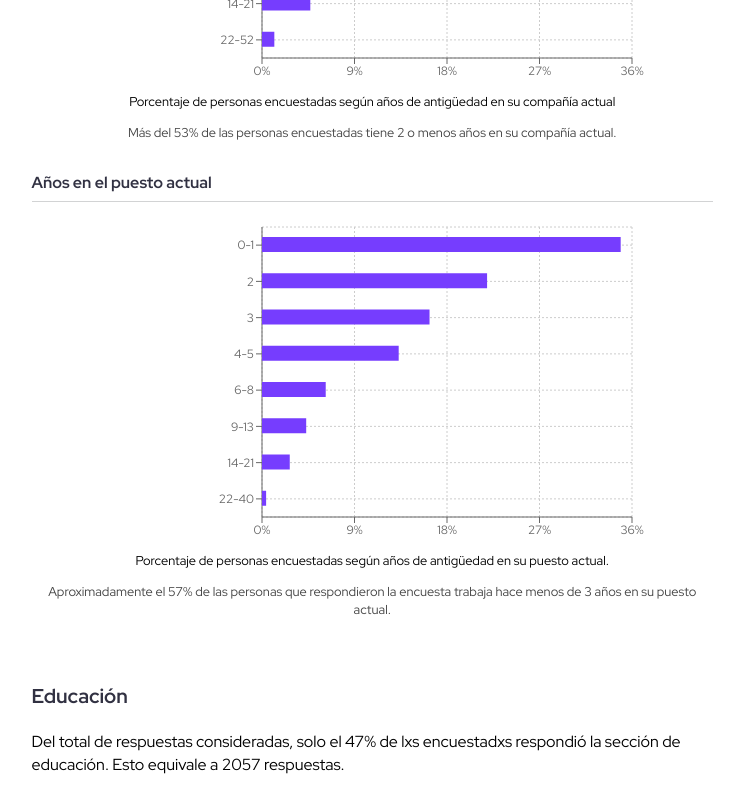
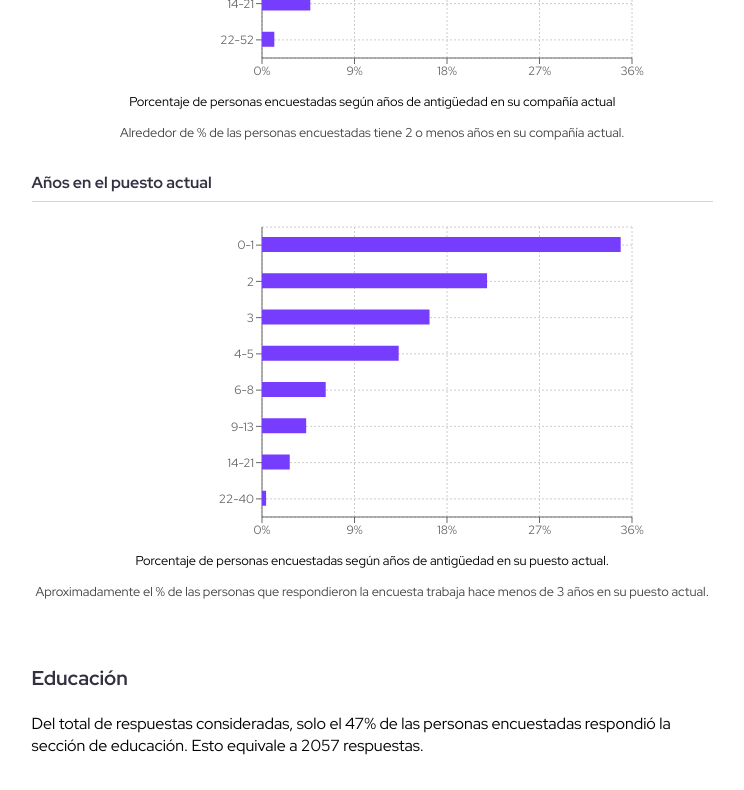
Before and after one commit to msolesp/openqube2024.02, a React (Create React App) app: page / in a window 1280 px wide. Shown: the part 4460-5250 px from the top of the page, without its empty margins (378-1122 px from the left). Built offline with nearby package versions, Linux system fonts and the light colour scheme.

Commit message:
Agregamos archivos de las keys de los gráficos.

```diff
--- a/src/components/Landing/data.js
+++ b/src/components/Landing/data.js
@@ -150,7 +150,7 @@ export default [
                                 caption: 'Porcentaje de personas encuestadas según años de antigüedad en su compañía actual',
                                 description: (<div>
                                     <p>
-                                        Más del 53% de las personas encuestadas tiene 2 o menos años en su compañía actual.
+                                        Alrededor de {charts['years_in_company_2_or_less']}% de las personas encuestadas tiene 2 o menos años en su compañía actual.
                                     </p>
                                 </div>)
                             },
@@ -167,7 +167,7 @@ export default [
                                 description: (
                                     <div>
                                         <p>
-                                            Aproximadamente el 57% de las personas que respondieron la encuesta trabaja hace menos de 3 años en su puesto actual.
+                                            Aproximadamente el {charts['years_in_position_2_or_less']}% de las personas que respondieron la encuesta trabaja hace menos de 3 años en su puesto actual.
                                         </p>
                                     </div>
 
@@ -181,7 +181,7 @@ export default [
                 title: 'Educación',
                 content: (
                     <div>
-                        <p>Del total de respuestas consideradas, solo el {charts['ans_educ_percent']}% de lxs encuestadxs respondió la sección de educación. Esto equivale a {charts['ans_educ']} respuestas.</p>
+                        <p>Del total de respuestas consideradas, solo el {charts['ans_educ_percent']}% de las personas encuestadas respondió la sección de educación. Esto equivale a {charts['ans_educ']} respuestas.</p>
                     </div>
                 ),
                 data: [
```
Also changed, not shown: data/keys_graficos_historicos_2025.01.csv (added), data/keys_graficos_no_historicos_2025.01.csv (added).
